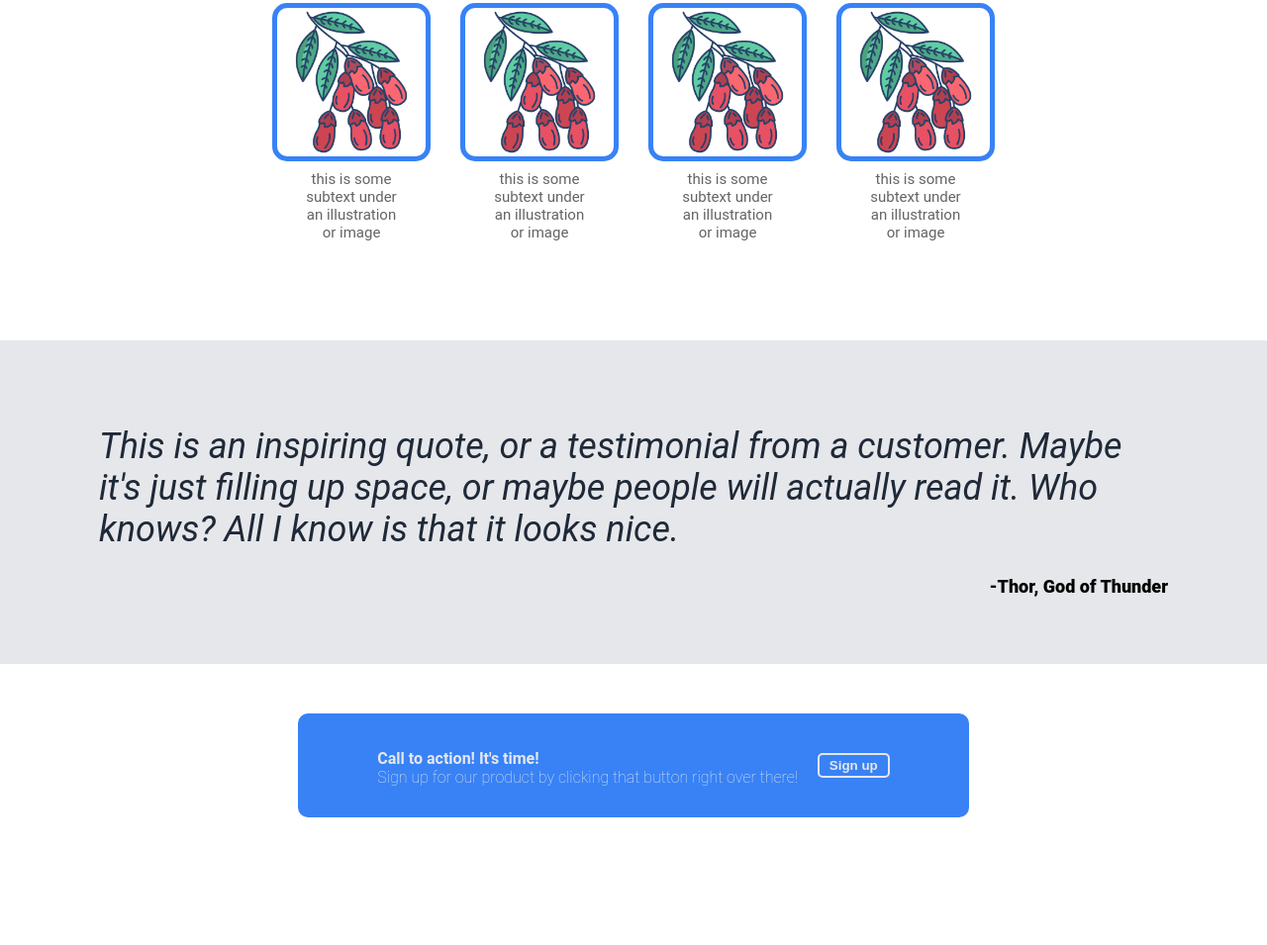
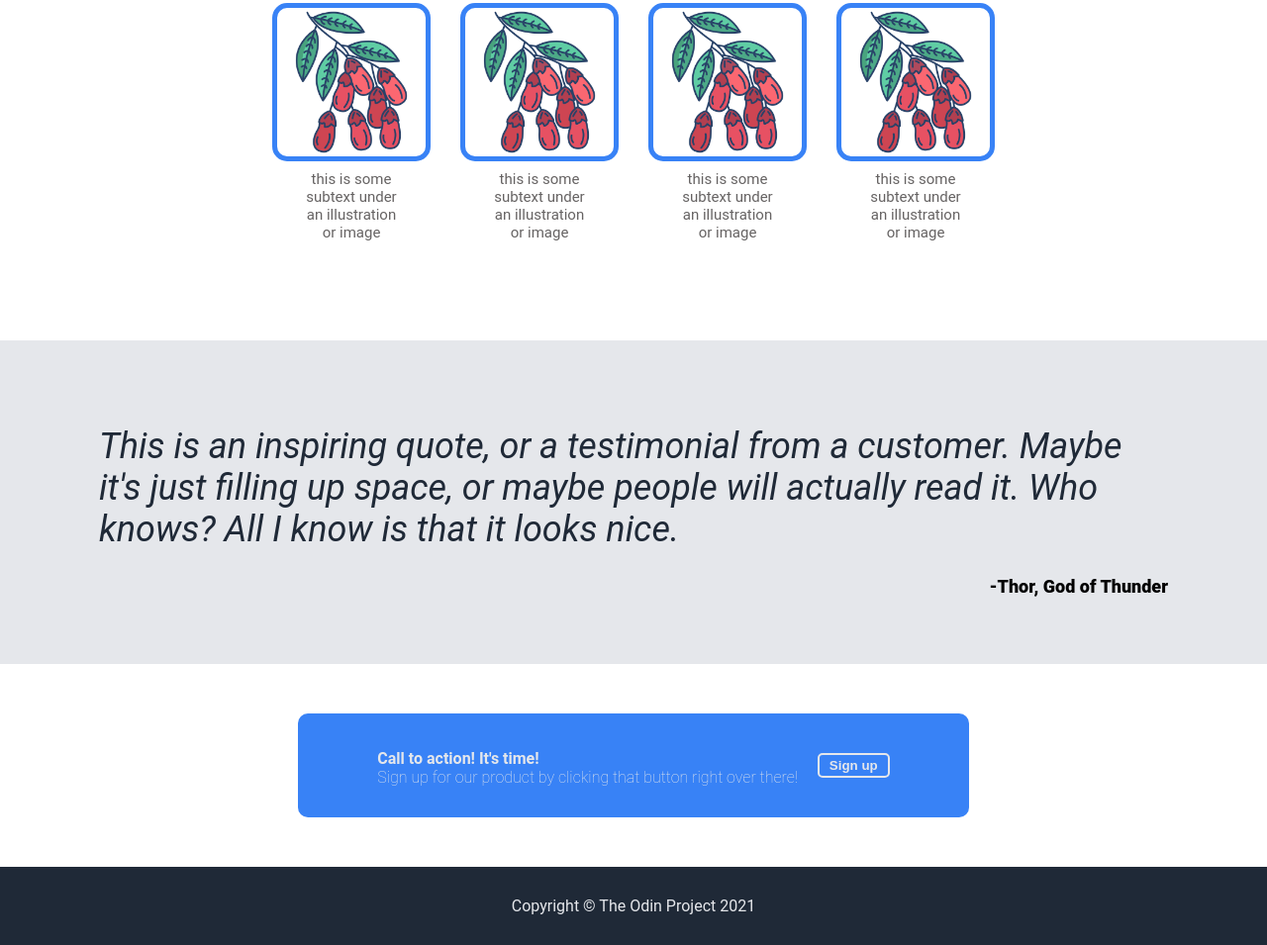
Before and after one commit to ditzaa/landing-page, a plain HTML site: page index.html in a window 1280 px wide. Shown: the part 516-1471 px from the top of the page at 99% size. Before the commit the page ends 1392 px from the top, so only its background shows below. Drawn offline with Linux system fonts and the light colour scheme.

Commit message:
Add footer and style it

```diff
--- a/index.html
+++ b/index.html
@@ -71,6 +71,10 @@
       </div>
     </div>
 
+    <div class="footer">
+      <div class="mockup-credit">Copyright © The Odin Project 2021</div>
+    </div>
+
 
 </body>
 </html>
--- a/style.css
+++ b/style.css
@@ -204,3 +204,14 @@ h4{
     padding: 3px 10px;
 
 }
+
+/* footer*/
+
+.footer{
+    background-color: #1F2937;
+    color:#E5E7EB;
+    padding-top: 30px;
+    padding-bottom: 30px;
+    margin-top: auto;
+    text-align: center;
+}
```
